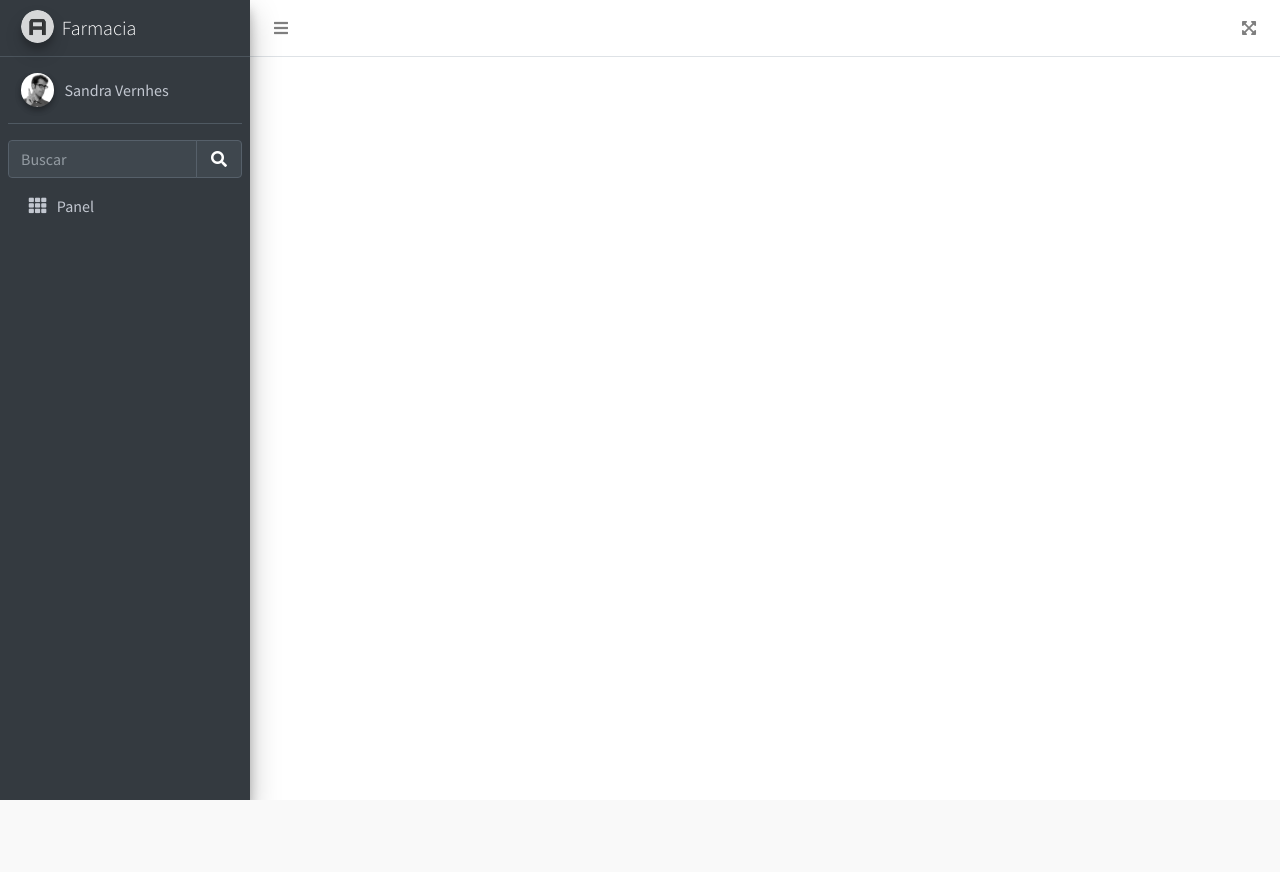
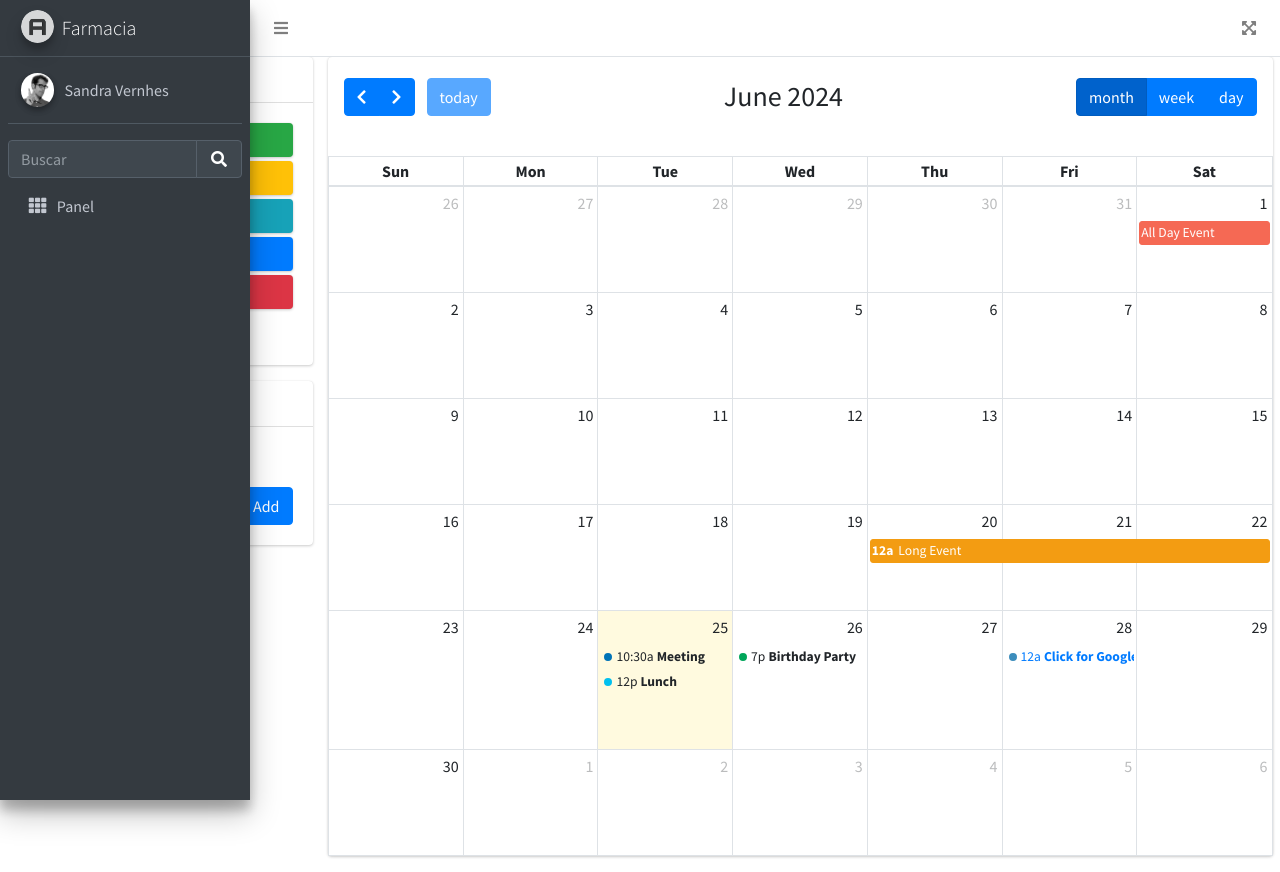
Before and after one commit to eliasbrucart/FarmaciaVernhes, a PHP site: page /FarmaciaVernhes/ in a window 1280 px wide. Before the commit the page ends 800 px from the top, so only its background shows below. Run offline with PHP 8.4, Linux system fonts and the light colour scheme; lists and menus that the app fills with data are empty; some libraries are stand-ins or nearby versions.

Commit message:
Added admin module and calendar into admin

```diff
--- /dev/null
+++ b/views/js/calendar/calendar.js
@@ -0,0 +1,165 @@
+$(function () {
+
+    /* initialize the external events
+     -----------------------------------------------------------------*/
+    function ini_events(ele) {
+      ele.each(function () {
+
+        // create an Event Object (https://fullcalendar.io/docs/event-object)
+        // it doesn't need to have a start or end
+        var eventObject = {
+          title: $.trim($(this).text()) // use the element's text as the event title
+        }
+
+        // store the Event Object in the DOM element so we can get to it later
+        $(this).data('eventObject', eventObject)
+
+        // make the event draggable using jQuery UI
+        $(this).draggable({
+          zIndex        : 1070,
+          revert        : true, // will cause the event to go back to its
+          revertDuration: 0  //  original position after the drag
+        })
+
+      })
+    }
+
+    ini_events($('#external-events div.external-event'))
+
+    /* initialize the calendar
+     -----------------------------------------------------------------*/
+    //Date for the calendar events (dummy data)
+    var date = new Date()
+    var d    = date.getDate(),
+        m    = date.getMonth(),
+        y    = date.getFullYear()
+
+    var Calendar = FullCalendar.Calendar;
+    var Draggable = FullCalendar.Draggable;
+
+    var containerEl = document.getElementById('external-events');
+    var checkbox = document.getElementById('drop-remove');
+    var calendarEl = document.getElementById('calendar');
+
+    // initialize the external events
+    // -----------------------------------------------------------------
+
+    new Draggable(containerEl, {
+      itemSelector: '.external-event',
+      eventData: function(eventEl) {
+        return {
+          title: eventEl.innerText,
+          backgroundColor: window.getComputedStyle( eventEl ,null).getPropertyValue('background-color'),
+          borderColor: window.getComputedStyle( eventEl ,null).getPropertyValue('background-color'),
+          textColor: window.getComputedStyle( eventEl ,null).getPropertyValue('color'),
+        };
+      }
+    });
+
+    var calendar = new Calendar(calendarEl, {
+      headerToolbar: {
+        left  : 'prev,next today',
+        center: 'title',
+        right : 'dayGridMonth,timeGridWeek,timeGridDay'
+      },
+      themeSystem: 'bootstrap',
+      //Random default events
+      events: [
+        {
+          title          : 'All Day Event',
+          start          : new Date(y, m, 1),
+          backgroundColor: '#f56954', //red
+          borderColor    : '#f56954', //red
+          allDay         : true
+        },
+        {
+          title          : 'Long Event',
+          start          : new Date(y, m, d - 5),
+          end            : new Date(y, m, d - 2),
+          backgroundColor: '#f39c12', //yellow
+          borderColor    : '#f39c12' //yellow
+        },
+        {
+          title          : 'Meeting',
+          start          : new Date(y, m, d, 10, 30),
+          allDay         : false,
+          backgroundColor: '#0073b7', //Blue
+          borderColor    : '#0073b7' //Blue
+        },
+        {
+          title          : 'Lunch',
+          start          : new Date(y, m, d, 12, 0),
+          end            : new Date(y, m, d, 14, 0),
+          allDay         : false,
+          backgroundColor: '#00c0ef', //Info (aqua)
+          borderColor    : '#00c0ef' //Info (aqua)
+        },
+        {
+          title          : 'Birthday Party',
+          start          : new Date(y, m, d + 1, 19, 0),
+          end            : new Date(y, m, d + 1, 22, 30),
+          allDay         : false,
+          backgroundColor: '#00a65a', //Success (green)
+          borderColor    : '#00a65a' //Success (green)
+        },
+        {
+          title          : 'Click for Google',
+          start          : new Date(y, m, 28),
+          end            : new Date(y, m, 29),
+          url            : 'https://www.google.com/',
+          backgroundColor: '#3c8dbc', //Primary (light-blue)
+          borderColor    : '#3c8dbc' //Primary (light-blue)
+        }
+      ],
+      editable  : true,
+      droppable : true, // this allows things to be dropped onto the calendar !!!
+      drop      : function(info) {
+        // is the "remove after drop" checkbox checked?
+        if (checkbox.checked) {
+          // if so, remove the element from the "Draggable Events" list
+          info.draggedEl.parentNode.removeChild(info.draggedEl);
+        }
+      }
+    });
+
+    calendar.render();
+    // $('#calendar').fullCalendar()
+
+    /* ADDING EVENTS */
+    var currColor = '#3c8dbc' //Red by default
+    // Color chooser button
+    $('#color-chooser > li > a').click(function (e) {
+      e.preventDefault()
+      // Save color
+      currColor = $(this).css('color')
+      // Add color effect to button
+      $('#add-new-event').css({
+        'background-color': currColor,
+        'border-color'    : currColor
+      })
+    })
+    $('#add-new-event').click(function (e) {
+      e.preventDefault()
+      // Get value and make sure it is not null
+      var val = $('#new-event').val()
+      if (val.length == 0) {
+        return
+      }
+
+      // Create events
+      var event = $('<div />')
+      event.css({
+        'background-color': currColor,
+        'border-color'    : currColor,
+        'color'           : '#fff'
+      }).addClass('external-event')
+      event.text(val)
+      $('#external-events').prepend(event)
+
+      // Add draggable funtionality
+      ini_events(event)
+
+      // Remove event from text input
+      $('#new-event').val('')
+    })
+  })
--- /dev/null
+++ b/views/modules/admin/admin_module.php
@@ -0,0 +1,73 @@
+<!-- Main content -->
+<section class="content">
+      <div class="container-fluid">
+        <div class="row">
+          <div class="col-md-3">
+            <div class="sticky-top mb-3">
+              <div class="card">
+                <div class="card-header">
+                  <h4 class="card-title">Draggable Events</h4>
+                </div>
+                <div class="card-body">
+                  <!-- the events -->
+                  <div id="external-events">
+                    <div class="external-event bg-success">Lunch</div>
+                    <div class="external-event bg-warning">Go home</div>
+                    <div class="external-event bg-info">Do homework</div>
+                    <div class="external-event bg-primary">Work on UI design</div>
+                    <div class="external-event bg-danger">Sleep tight</div>
+                    <div class="checkbox">
+                      <label for="drop-remove">
+                        <input type="checkbox" id="drop-remove">
+                        remove after drop
+                      </label>
+                    </div>
+                  </div>
+                </div>
+                <!-- /.card-body -->
+              </div>
+              <!-- /.card -->
+              <div class="card">
+                <div class="card-header">
+                  <h3 class="card-title">Create Event</h3>
+                </div>
+                <div class="card-body">
+                  <div class="btn-group" style="width: 100%; margin-bottom: 10px;">
+                    <ul class="fc-color-picker" id="color-chooser">
+                      <li><a class="text-primary" href="#"><i class="fas fa-square"></i></a></li>
+                      <li><a class="text-warning" href="#"><i class="fas fa-square"></i></a></li>
+                      <li><a class="text-success" href="#"><i class="fas fa-square"></i></a></li>
+                      <li><a class="text-danger" href="#"><i class="fas fa-square"></i></a></li>
+                      <li><a class="text-muted" href="#"><i class="fas fa-square"></i></a></li>
+                    </ul>
+                  </div>
+                  <!-- /btn-group -->
+                  <div class="input-group">
+                    <input id="new-event" type="text" class="form-control" placeholder="Event Title">
+
+                    <div class="input-group-append">
+                      <button id="add-new-event" type="button" class="btn btn-primary">Add</button>
+                    </div>
+                    <!-- /btn-group -->
+                  </div>
+                  <!-- /input-group -->
+                </div>
+              </div>
+            </div>
+          </div>
+          <!-- /.col -->
+          <div class="col-md-9">
+            <div class="card card-primary">
+              <div class="card-body p-0">
+                <!-- THE CALENDAR -->
+                <div id="calendar"></div>
+              </div>
+              <!-- /.card-body -->
+            </div>
+            <!-- /.card -->
+          </div>
+          <!-- /.col -->
+        </div>
+        <!-- /.row -->
+      </div><!-- /.container-fluid -->
+    </section>
--- a/views/modules/header/header_module.php
+++ b/views/modules/header/header_module.php
@@ -52,7 +52,7 @@
 
   <aside class="main-sidebar sidebar-dark-primary elevation-4">
     <!-- Brand Logo -->
-    <a href="index3.html" class="brand-link">
+    <a href="#" class="brand-link">
       <img src="<?php echo $url; ?>views/img/AdminLTELogo.png" alt="AdminLTE Logo" class="brand-image img-circle elevation-3" style="opacity: .8">
       <span class="brand-text font-weight-light">Farmacia</span>
     </a>
--- a/views/template.php
+++ b/views/template.php
@@ -35,6 +35,8 @@
     <!-- summernote -->
     <link rel="stylesheet" href="<?php echo $url; ?>views/plugins/summernote/summernote-bs4.min.css">
 
+    <link rel="stylesheet" href="<?php echo $url; ?>views/plugins/fullcalendar/main.css">
+
     <input type="hidden" value="<?php echo $url; ?>" id="hiddenPath">
 
 </head>
@@ -46,6 +48,7 @@
         $route = null;
 
         include "modules/header/header_module.php"; //temp
+        include "modules/admin/admin_module.php";
 
         if(isset($_GET["ruta"])){
             $routes = explode("/", $_GET["ruta"]);
@@ -87,10 +90,14 @@
     <script src="<?php echo $url; ?>views/plugins/overlayScrollbars/js/jquery.overlayScrollbars.min.js"></script>
     <!-- AdminLTE App -->
     <script src="<?php echo $url; ?>views/js/adminlte.js"></script>
+
+    <script src="<?php echo $url; ?>views/plugins/moment/moment.min.js"></script>
+    <script src="<?php echo $url; ?>views/plugins/fullcalendar/main.js"></script>
     <!-- AdminLTE for demo purposes -->
     <!--<script src="<?php echo $url; ?>views/js/demo.js"></script>-->
     <!-- AdminLTE dashboard demo (This is only for demo purposes) -->
     <script src="<?php echo $url; ?>views/js/pages/dashboard.js"></script>
+    <script src="<?php echo $url; ?>views/js/calendar/calendar.js"></script>
 
 </body>
 </html>
```
Also changed, not shown: 1 other file.
